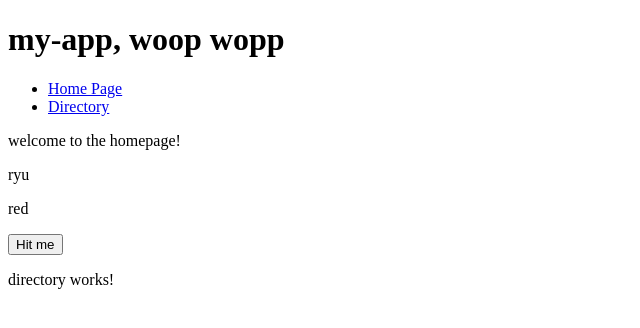
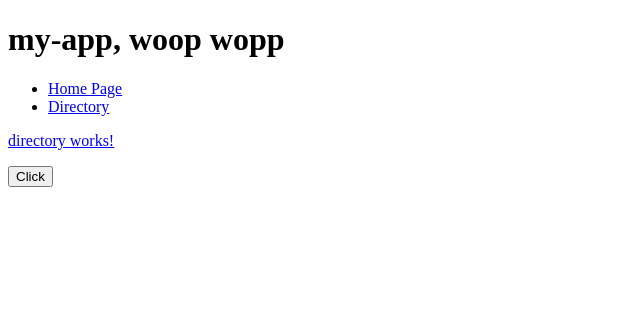
Before and after one commit to GogoMogo1989/my_frist_angular_project, an Angular app in the folder my-app/: page /directory in a window 1280 px wide. Shown: the top 328 px of the page, without its empty margins (0-640 px from the left). Built offline with nearby package versions, Linux system fonts and the light colour scheme.

Commit message:
20230311

```diff
--- a/my-app/src/app/app-routing.module.ts
+++ b/my-app/src/app/app-routing.module.ts
@@ -1,12 +1,16 @@
 import { NgModule } from '@angular/core';
 import { RouterModule, Routes } from '@angular/router';
+import { DirectoryComponent } from './directory/directory.component';
+import { HomeComponent } from './home/home.component';
 
-const routes: Routes = [];
+
+const routes: Routes = [
+  {path : 'directory' , component : DirectoryComponent},
+  {path :'', component : HomeComponent}
+];
 
 @NgModule({
   imports: [RouterModule.forRoot(routes)],
   exports: [RouterModule]
 })
-export class AppRoutingModule {
-
- }
+export class AppRoutingModule { }
--- a/my-app/src/app/app.component.html
+++ b/my-app/src/app/app.component.html
@@ -8,6 +8,5 @@
   </nav>
 </header>
 <section id="main">
-  <app-home [ninja]="ninja" (onYell)="yell($event)">Hello There!</app-home>
   <router-outlet></router-outlet>
 </section>
--- a/my-app/src/app/app.component.ts
+++ b/my-app/src/app/app.component.ts
@@ -8,14 +8,4 @@ import {RouterModule, Routes} from '@angular/router'
 })
 export class AppComponent {
   title = 'my-app, woop wopp';
-  name='ninja';
-  ninja ={
-    name: "ryu",
-    belt: "red"
-  }
-
-  yell(e: any){
-    alert("i am yelling")
-    console.log(e)
-  }
 }
--- a/my-app/src/app/directory/directory.component.html
+++ b/my-app/src/app/directory/directory.component.html
@@ -1,2 +1,14 @@
-<p>directory works!</p>
-<p>{{ninja}}</p>
+<p [ngClass]="classes">
+    directory works!
+</p>
+
+
+<p *ngIf="test">only show the test is true</p>
+
+<button (click)="clickHandler()">Click</button>
+
+<style>
+    .blue{color:blue}
+    .red{color:red}
+    .underline{text-decoration: underline;}
+</style>
--- a/my-app/src/app/directory/directory.component.ts
+++ b/my-app/src/app/directory/directory.component.ts
@@ -10,10 +10,16 @@ import { ActivatedRoute } from '@angular/router';
 
 export class DirectoryComponent implements OnInit {
 
-    ninja: string;
+    classes={'blue': true, 'red': false, 'underline': true}
+    test: boolean = false
 
-    constructor(private route: ActivatedRoute){
-      this.ninja = route.snapshot.params['ninja']
+   clickHandler(){
+    this.test ? this.test = false : this.test = true
+   }
+
+
+    constructor(){
+
     }
 
 
--- a/my-app/src/app/home/home.component.html
+++ b/my-app/src/app/home/home.component.html
@@ -1,6 +1,3 @@
 <p>
     {{homeTitle}}
 </p>
-<p>{{ninja.name}}</p>
-<p>{{ninja.belt}}</p>
-<button (click)="fireYellEvent($event)">Hit me</button>
--- a/my-app/src/app/home/home.component.ts
+++ b/my-app/src/app/home/home.component.ts
@@ -9,13 +9,6 @@ import { Component, OnInit, Input, Output, EventEmitter } from '@angular/core';
 export class HomeComponent implements OnInit {
 
   homeTitle = "welcome to the homepage!";
-  @Input() ninja: any;
-  @Output() onYell = new EventEmitter();
-
-  fireYellEvent(e: any){
-    this.onYell.emit(e)
-  }
-
 
   constructor() {
   }
```
Also changed, not shown: my-app/src/app/app.module.ts (+0 -7 lines).
